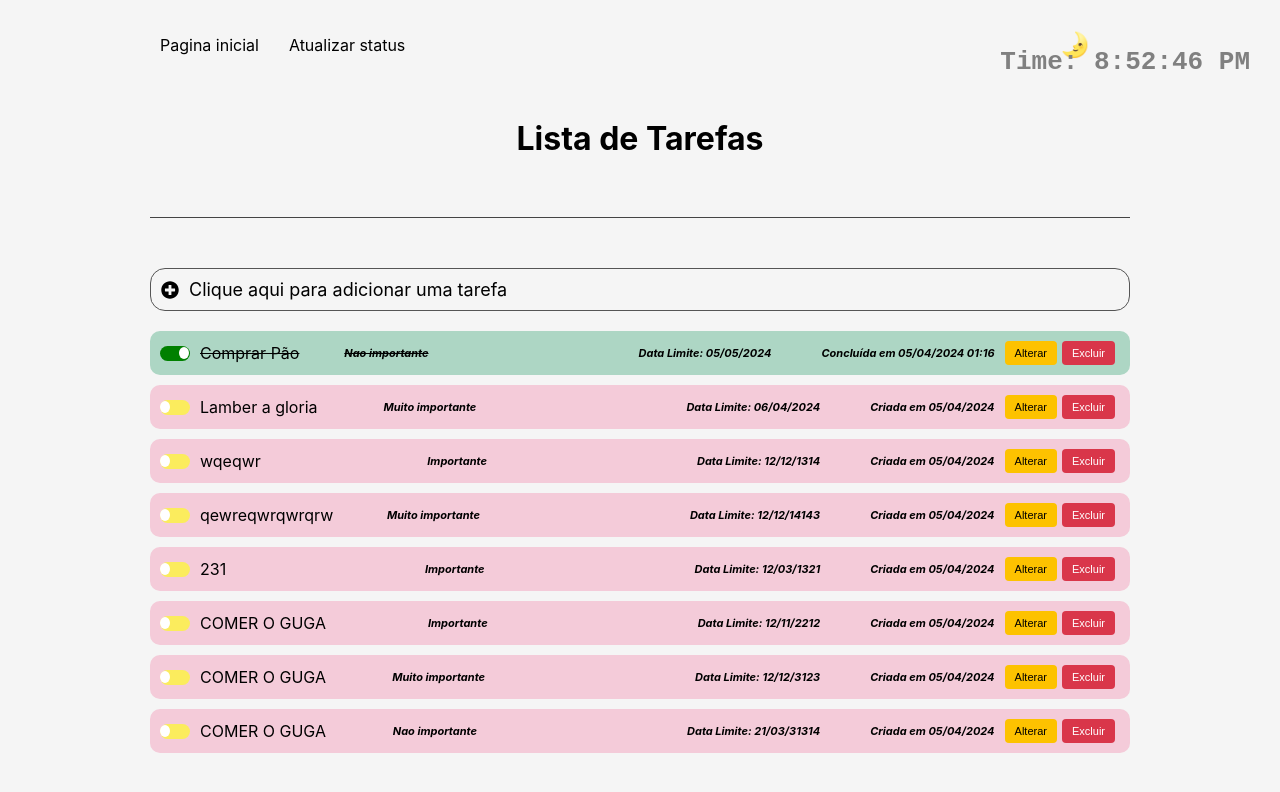
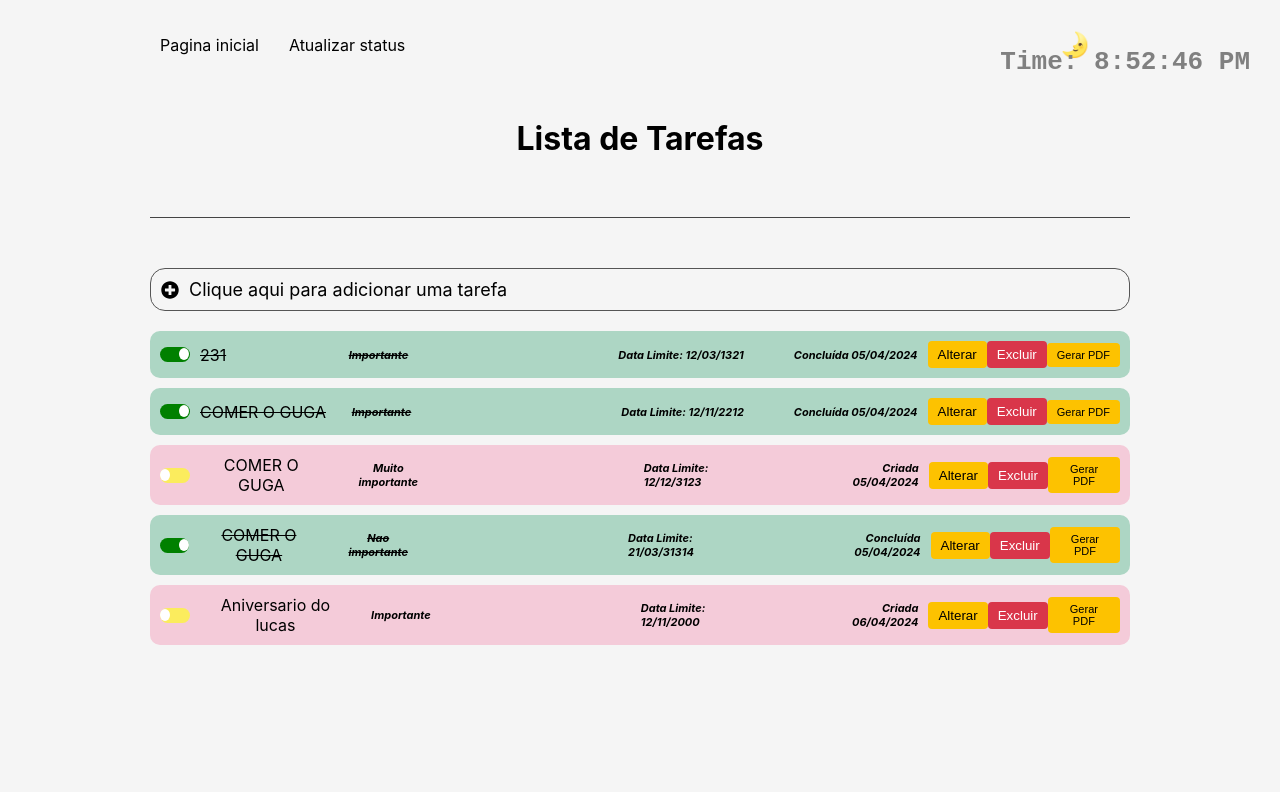
Before and after one commit to souzalusca/lista-tarefas-react, a React (Create React App) app: page / in a window 1280 px wide. Shown: the top 792 px of the page. Built offline with nearby package versions, Linux system fonts and the light colour scheme; data requests are answered from the project's data file.

Commit message:
incluindo GERADOR de PDF

```diff
--- a/mock/db.json
+++ b/mock/db.json
@@ -1,45 +1,9 @@
 {
   "tarefas": [
     {
-      "id": "b47d",
-      "nomedaTarefa": "Comprar Pão",
-      "estaCompleta": true,
-      "createdAt": "2024-04-05T01:16:24.630Z",
-      "updatedAt": "",
-      "limitedAt": "2024-05-05",
-      "importancia": "Nao importante"
-    },
-    {
-      "id": "96ce",
-      "nomedaTarefa": "Lamber a gloria",
-      "estaCompleta": false,
-      "createdAt": "2024-04-05T01:16:47.967Z",
-      "updatedAt": "",
-      "limitedAt": "2024-04-06",
-      "importancia": "Muito importante"
-    },
-    {
-      "id": "7aa9",
-      "nomedaTarefa": "wqeqwr",
-      "estaCompleta": false,
-      "createdAt": "2024-04-05T03:29:14.714Z",
-      "updatedAt": "",
-      "limitedAt": "1314-12-12",
-      "importancia": "Importante"
-    },
-    {
-      "id": "6dc8",
-      "nomedaTarefa": "qewreqwrqwrqrw",
-      "estaCompleta": false,
-      "createdAt": "2024-04-05T03:29:26.527Z",
-      "updatedAt": "",
-      "limitedAt": "14143-12-12",
-      "importancia": "Muito importante"
-    },
-    {
       "id": "e4c7",
       "nomedaTarefa": "231",
-      "estaCompleta": false,
+      "estaCompleta": true,
       "createdAt": "2024-04-05T03:30:43.755Z",
       "updatedAt": "",
       "limitedAt": "1321-03-12",
@@ -48,7 +12,7 @@
     {
       "id": "cb3c",
       "nomedaTarefa": "COMER O GUGA",
-      "estaCompleta": false,
+      "estaCompleta": true,
       "createdAt": "2024-04-05T17:34:40.283Z",
       "updatedAt": "",
       "limitedAt": "2212-11-12",
@@ -66,11 +30,20 @@
     {
       "id": "d321",
       "nomedaTarefa": "COMER O GUGA",
-      "estaCompleta": false,
+      "estaCompleta": true,
       "createdAt": "2024-04-05T17:35:12.555Z",
       "updatedAt": "",
       "limitedAt": "31314-03-21",
       "importancia": "Nao importante"
+    },
+    {
+      "id": "2e7b",
+      "nomedaTarefa": "Aniversario do lucas",
+      "estaCompleta": false,
+      "createdAt": "2024-04-06T07:13:00.887Z",
+      "updatedAt": "",
+      "limitedAt": "2000-11-12",
+      "importancia": "Importante"
     }
   ]
 }
--- a/package.json
+++ b/package.json
@@ -3,6 +3,7 @@
   "version": "0.1.0",
   "private": true,
   "dependencies": {
+    "@fortawesome/fontawesome-free": "^6.5.2",
     "@testing-library/jest-dom": "^5.17.0",
     "@testing-library/react": "^13.4.0",
     "@testing-library/user-event": "^13.5.0",
@@ -13,6 +14,7 @@
     "axios": "^1.6.8",
     "bootstrap": "^5.3.3",
     "date-fns": "^3.6.0",
+    "pdfmake": "^0.2.10",
     "polished": "^4.3.1",
     "react": "^18.2.0",
     "react-dom": "^18.2.0",
@@ -20,6 +22,7 @@
     "react-router-dom": "^6.22.3",
     "react-scripts": "5.0.1",
     "react-switch": "^7.0.0",
+    "react-to-pdf": "^1.0.1",
     "styled-components": "^6.1.8",
     "typescript": "^4.9.5",
     "uuid": "^9.0.1",
--- a/public/index.html
+++ b/public/index.html
@@ -1,5 +1,5 @@
 <!DOCTYPE html>
-<html lang="en">
+<html lang="pt-br">
   <head>
     <meta charset="utf-8" />
     <link rel="icon" href="%PUBLIC_URL%/favicon.ico" />
@@ -24,6 +24,8 @@
       work correctly both with client-side routing and a non-root public URL.
       Learn how to configure a non-root public URL by running `npm run build`.
     -->
+    <link href="https://cdn.jsdelivr.net/npm/@fortawesome/fontawesome-free/css/all.css" rel="stylesheet">
+
     <title>React App</title>
 
   </head>
--- a/src/components/ListItem/index.tsx
+++ b/src/components/ListItem/index.tsx
@@ -1,7 +1,8 @@
 import * as C from './styles';
 import { Item } from '../../services/api/tarefas/TarefasServices';
-import { format, isValid } from 'date-fns'; // Importe a função isValid
+import { format, isValid } from 'date-fns';
 import React, { useState } from 'react';
+import tarefasPDF from '../ListPdf/tarefas'
 
 type Props = {
     item: Item;
@@ -10,7 +11,7 @@ type Props = {
     onUpdateTask: (id: number, name: string) => void;
 }
 
-export const ListItem = ({ item, onToggleDone, onRemoveTask, onUpdateTask }: Props) => {
+export const ListItem: React.FC<Props> = ({ item, onToggleDone, onRemoveTask, onUpdateTask }) => {
     const [completed, setCompleted] = useState(item.estaCompleta);
 
     const handleSwitchChange = () => {
@@ -27,11 +28,9 @@ export const ListItem = ({ item, onToggleDone, onRemoveTask, onUpdateTask }: Pro
 
     const renderDate = () => {
         if (completed) {
-            return `Concluída em ${format(new Date(item.updatedAt || item.createdAt), 'dd/MM/yyyy HH:mm')}`;
-        } else if (item.updatedAt) {
-            return `Atualizada em ${format(new Date(item.updatedAt), 'dd/MM/yyyy')}`;
+            return `Concluída ${item.updatedAt ? format(new Date(item.updatedAt), 'dd/MM/yyyy') : format(new Date(item.createdAt), 'dd/MM/yyyy')}`;
         } else {
-            return `Criada em ${format(new Date(item.createdAt), 'dd/MM/yyyy')}`;
+            return `Criada ${format(new Date(item.createdAt), 'dd/MM/yyyy')}`;
         }
     };
 
@@ -39,17 +38,18 @@ export const ListItem = ({ item, onToggleDone, onRemoveTask, onUpdateTask }: Pro
 
     return (
         <C.Container done={completed}>
-            <label className="switch-list">
-                <input type="checkbox" checked={completed} onChange={handleSwitchChange} />
-                <span className="slider round"></span>
+            <label className='switch-list'>
+                <input type='checkbox' checked={completed} onChange={handleSwitchChange} />
+                <span className='slider round'></span>
             </label>
             <label className='task' style={{ color: completed ? 'green' : '#ccc' }}>{item.nomedaTarefa}</label>
             <label className="task-importance">{item.importancia}</label>
-            <span className='date-limited' > Data Limite: {formattedLimitedAt}</span>
+            <span className='date-limited'>Data Limite: {formattedLimitedAt}</span>
             <span className="date">{renderDate()}</span>
 
-            <button onClick={handleUpdateTask} type="button" className="btn_editar_tarefa" style={{ fontSize: '11px', padding: '5px 10px', marginRight: '5px' }}>Alterar</button>
-            <button onClick={() => onRemoveTask(item.id)} type="button" className="btn_excluir_tarefa" style={{ fontSize: '11px', padding: '5px 10px', marginRight: '5px' }}>Excluir</button>
+            <button onClick={handleUpdateTask} className="btn_editar_tarefa">Alterar</button>
+            <button onClick={() => onRemoveTask(item.id)} className="btn_excluir_tarefa">Excluir</button>
+            <button onClick={() => tarefasPDF([item])} className="btn-gerar-pdf">Gerar PDF</button>
         </C.Container>
     );
 }
--- a/src/components/ListItem/styles.ts
+++ b/src/components/ListItem/styles.ts
@@ -106,6 +106,14 @@ export const Container = styled.div<ContainerProps>(({ done, theme}) => `
         padding: 6px 10px!important;
 
     }
+    .btn-gerar-pdf{
+        background: #fdc200;
+        border: none;
+        border-radius: 4px;
+        padding: 6px 10px!important;
+        font-size: 11px;
+
+    }
     .task {
         color: ${theme.colors.text};
         text-decoration: ${done ? 'line-through' : 'initial'};
@@ -135,4 +143,5 @@ export const Container = styled.div<ContainerProps>(({ done, theme}) => `
         font-weight: bold;
         text-align: center;
     }
+
 `);
--- /dev/null
+++ b/src/components/ListPdf/tarefas.jsx
@@ -0,0 +1,72 @@
+import pdfMake from 'pdfmake/build/pdfmake';
+import pdfFonts from 'pdfmake/build/vfs_fonts';
+
+function tarefasPDF(tarefas) {
+    if (!Array.isArray(tarefas)) {
+        console.error('Erro: tarefas não é uma matriz.');
+        return;
+    }
+
+    pdfMake.vfs = pdfFonts.pdfMake.vfs;
+
+    const reportTitle = [
+        {
+            text: 'Tarefas',
+            fontSize: 15,
+            bold: true,
+            margin: [15, 20, 0, 25], // left, top, right, bottom
+        }
+    ];
+
+    const dados = tarefas.map((tarefa) => {
+        return [
+            { text: tarefa.nomedaTarefa, fontSize: 10 },
+            { text: tarefa.importancia, fontSize: 10 },
+            { text: tarefa.limitedAt, fontSize: 10 },
+            { text: tarefa.createdAt, fontSize: 10 },
+        ];
+    });
+
+    const details = [
+        {
+            table: {
+                headerRows: 1,
+                widths: ['*', '*', '*', '*'],
+                body: [
+                    [
+                        { text: 'Tarefas', style: 'tableHeader', fontSize: 10 },
+                        { text: 'Importância', style: 'tableHeader', fontSize: 10 },
+                        { text: 'Data Limite', style: 'tableHeader', fontSize: 10 },
+                        { text: 'Data Criada', style: 'tableHeader', fontSize: 10 },
+                    ],
+                    ...dados
+                ]
+            },
+            layout: 'headerLineOnly'
+        }
+    ];
+
+    function Rodape(CurrentPage, pageCount) {
+        return [
+            {
+                text: CurrentPage + ' / ' + pageCount,
+                alignment: 'right',
+                fontSize: 9,
+                margin: [0, 10, 20, 0] // left, top, right, bottom
+            }
+        ];
+    }
+
+    const docDefinition = {
+        pageSize: 'A4',
+        pageMargins: [15, 50, 15, 40],
+
+        header: reportTitle,
+        content: details,
+        footer: Rodape
+    };
+
+    pdfMake.createPdf(docDefinition).download();
+}
+
+export default tarefasPDF;
```
Also changed, not shown: 2 other files (tests, documents, lock files or other folders).
